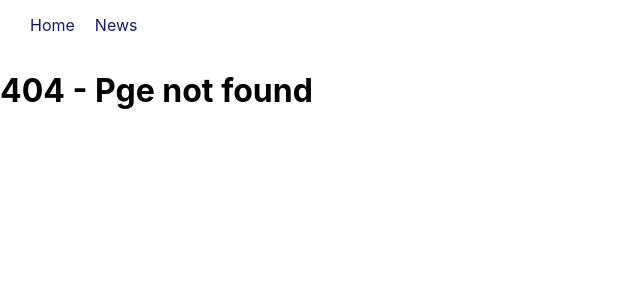
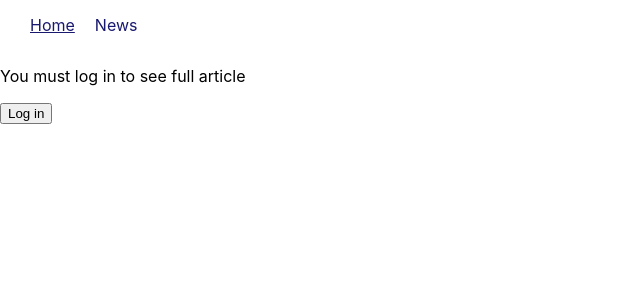
Before and after one commit to MaryOleksiuk/project-react, a React (Create React App) app: page /login in a window 1280 px wide. Before the commit this address led to /page-not-found. Shown: the top 300 px of the page, without its empty margins (0-640 px from the left). Built offline with nearby package versions, Linux system fonts and the light colour scheme.

Commit message:
Lesson 4 Task 4 - add login/logout

```diff
--- /dev/null
+++ b/src/Components/Login/index.js
@@ -0,0 +1,21 @@
+import React from 'react';
+import { useHistory, useLocation } from 'react-router-dom';
+
+export const Login = () => {
+  let history = useHistory();
+  let location = useLocation();
+
+  let { from } = location.state || { from: { pathname: '/' }};
+
+  let login = () => {
+    localStorage.setItem('authenticated', 'true');
+    history.replace(from);
+  };
+
+  return (
+    <>
+      <p>You must log in to see full article</p>
+      <button onClick={login}>Log in</button>
+    </>
+  )
+};
--- /dev/null
+++ b/src/Components/Logout/index.js
@@ -0,0 +1,21 @@
+import React from 'react';
+import { useHistory, useLocation } from 'react-router-dom';
+import { book } from '../../navigation/book';
+
+export const Logout = () => {
+  let history = useHistory();
+  let location = useLocation();
+
+  let { from } = location.state || { from: { pathname: book.login }};
+
+  let logout = () => {
+    localStorage.setItem('authenticated', 'false');
+    history.replace(from);
+  };
+
+  return (
+    <>
+      <button onClick={logout}>Log out</button>
+    </>
+  )
+};
--- a/src/Components/News/index.js
+++ b/src/Components/News/index.js
@@ -4,17 +4,20 @@ import './styles.scss';
 import { Article } from '../Article';
 import { useNews } from './useNews';
 import { Loader } from '../../Assets/Loader';
-import {book} from '../../navigation/book';
+import { book } from '../../navigation/book';
+import {Logout} from '../Logout';
 
 export const News = () => {
   const { posts } = useNews();
 
   const [ isLoading, setLoading ] = useState(true);
-
   const [ data, setData ] = useState([]);
 
   const history = useHistory();
   const { id } = useParams();
+
+  const authenticated = !(localStorage.getItem('authenticated') === null) ? JSON.parse(localStorage.getItem('authenticated')) : false;
+
 
   useEffect(() => {
     if (id) {
@@ -40,6 +43,9 @@ export const News = () => {
 
   return (
     <>
+      <h1>News</h1>
+      {(authenticated && id) ? <Logout /> : ''}
+
       <section className='news'>
         { isLoading ? <Loader/> : articles }
       </section>
--- /dev/null
+++ b/src/navigation/PrivateRoute.js
@@ -0,0 +1,29 @@
+import React from 'react';
+import { Redirect, Route } from 'react-router-dom';
+import { book } from './book';
+
+export const PrivateRoute = ({ children, ...rest}) => {
+
+  const authenticated = !(localStorage.getItem('authenticated') === null) ? JSON.parse(localStorage.getItem('authenticated')) : false;
+
+  console.log('privateroute', authenticated);
+
+  return (
+    <Route
+      {...rest}
+      render={({location}) => (
+        authenticated ? (
+          children
+        ) : (
+          <Redirect
+            to={{
+              pathname: book.login,
+              state: {from: location}
+            }}
+          />
+        )
+      )
+    }
+    />
+  );
+};
--- a/src/navigation/book.js
+++ b/src/navigation/book.js
@@ -1,6 +1,7 @@
 export const book = Object.freeze({
-  root: '/home',
+  root: '/',
   news: '/news',
   newsItem: '/news/:id',
-  unknown: '/page-not-found'
+  unknown: '/page-not-found',
+  login: '/login'
 });
--- a/src/navigation/index.js
+++ b/src/navigation/index.js
@@ -4,6 +4,8 @@ import { News } from '../Components/News';
 import { book } from './book';
 import { Home } from '../Views/Home';
 import { PageNotFound } from '../Components/Page-not-found';
+import { Login } from '../Components/Login';
+import { PrivateRoute } from './PrivateRoute';
 
 export const Routes = () => (
   <>
@@ -23,19 +25,24 @@ export const Routes = () => (
       />
 
       <Route
-        component={News}
-        path={book.newsItem}
-        exact
-        restricted={false}
-      />
-
-      <Route
         component={PageNotFound}
         path={book.unknown}
         exact
         restricted={false}
         />
 
+      <Route
+        component={Login}
+        path={book.login}
+        exact
+      />
+
+      <PrivateRoute
+        path={book.newsItem}
+      >
+        <News />
+      </PrivateRoute>
+
       <Redirect to={book.unknown} />
     </Switch>
   </>
```
